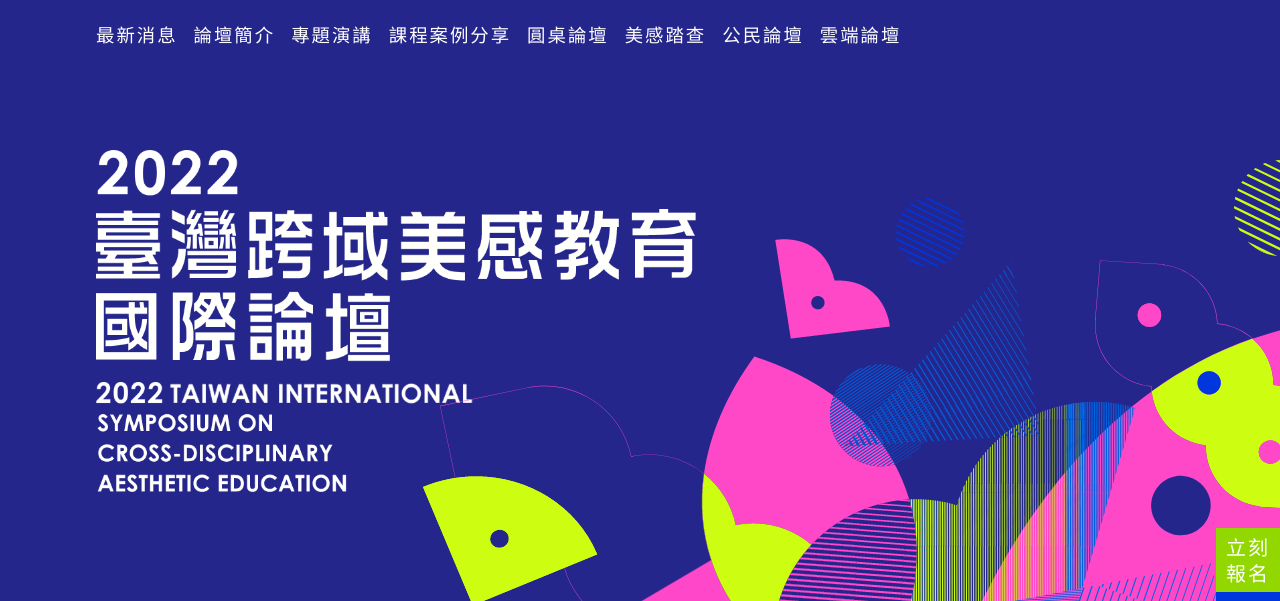
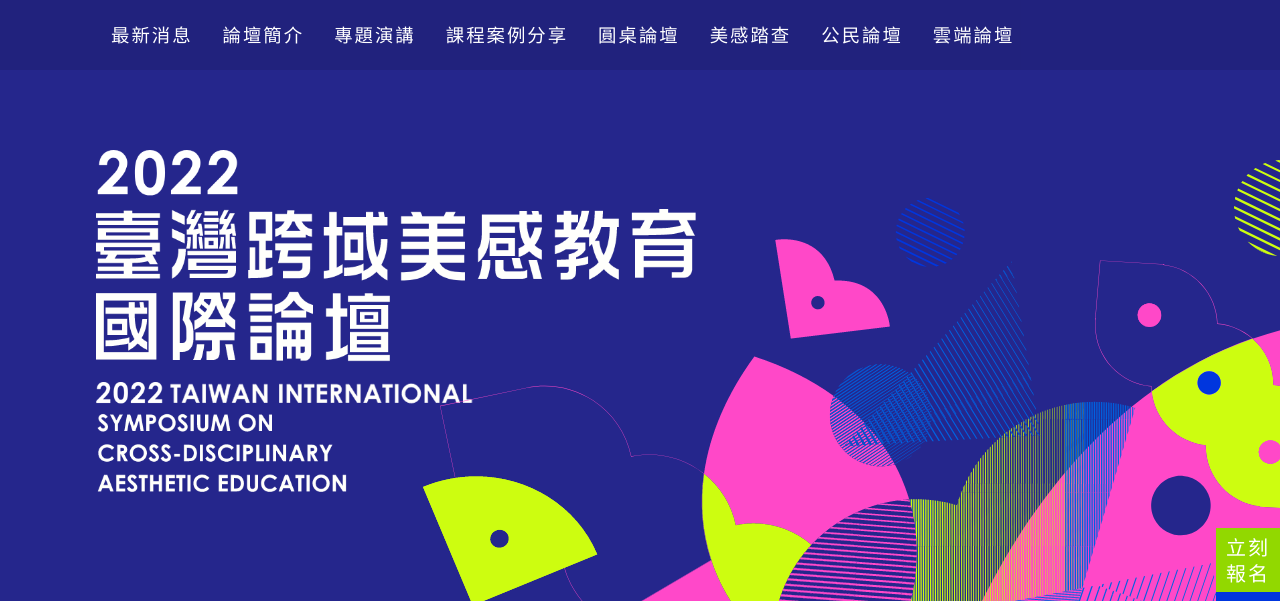
Before and after one commit to IffyArt/aesthetic-education, a plain HTML site: page index.html in a window 1280 px wide. Shown: the top 601 px of the page. Drawn offline with Linux system fonts and the light colour scheme.

Commit message:
feat(navbar): create link style

```diff
--- a/assets/scss/layout/_navbar.scss
+++ b/assets/scss/layout/_navbar.scss
@@ -5,6 +5,7 @@
   width: 100%;
   height: $height_navbar;
   background-color: $color_primary;
+  background-color: rgba($color: #000000, $alpha: 0.1);
 
   @extend %flex-center;
 
@@ -12,13 +13,35 @@
     @extend %layout-container;
     @extend %flex-row;
 
-    > li {
-      margin-right: 1rem;
-    }
-
     a {
+      position: relative;
+      display: inline-block;
+      padding: 10px 15px;
       color: $color_white;
       word-break: keep-all;
+      transition: transform 300ms;
+
+      &::before {
+        position: absolute;
+        top: 0;
+        left: 0;
+        z-index: $z-index_back;
+        width: 0;
+        height: 100%;
+        background-color: $color_accent--dark;
+        content: '';
+        transition: width 400ms;
+        transform: skewX(15deg);
+      }
+
+      &:hover {
+        transform: scale(1.1);
+      }
+
+      &:hover::before {
+        width: 100%;
+        transform: skewX(15deg);
+      }
     }
   }
 }
```
Also changed, not shown: assets/css/style.css, 1 other file.
